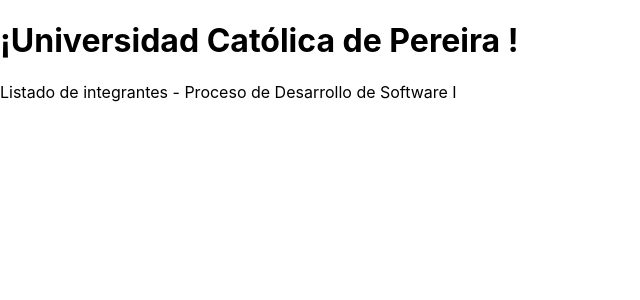
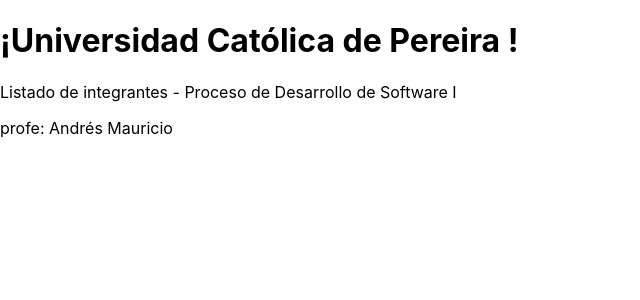
Before and after one commit to amartinezh/ucp-app-react, a React (Create React App) app: page / in a window 1280 px wide. Shown: the top 300 px of the page, without its empty margins (0-640 px from the left). Built offline with nearby package versions, Linux system fonts and the light colour scheme.

Commit message:
feat: Update title

```diff
--- a/src/App.js
+++ b/src/App.js
@@ -5,6 +5,7 @@
     <div>
       <h1>¡Universidad Católica de Pereira !</h1>
       <p>Listado de integrantes - Proceso de Desarrollo de Software I</p>
+      <p>profe: Andrés Mauricio</p>
     </div>
   );
 }
```
